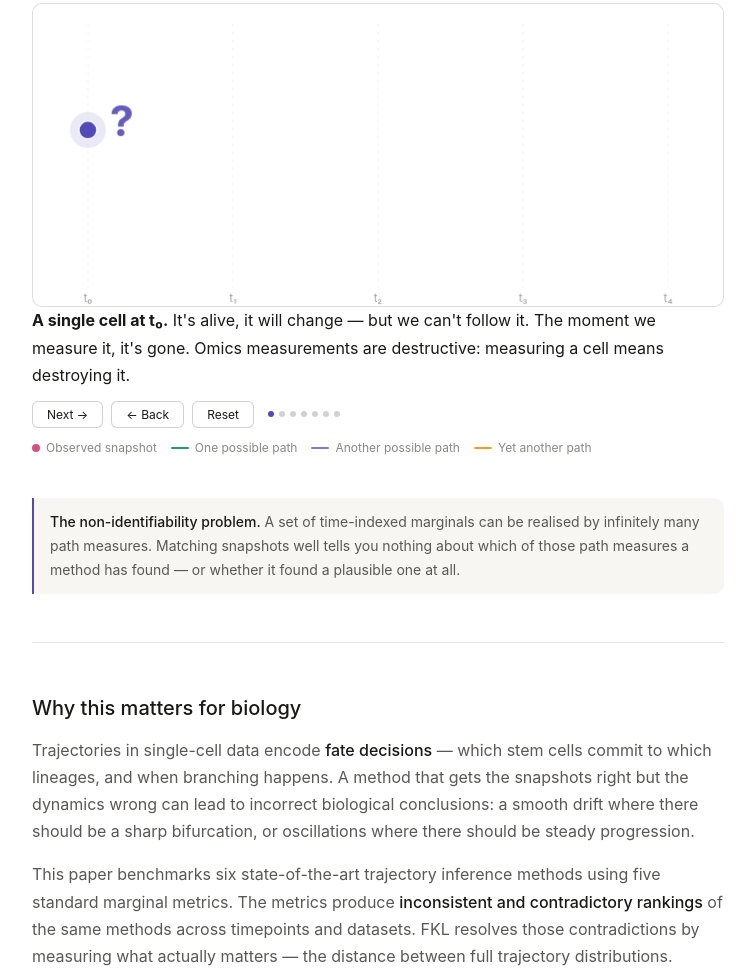
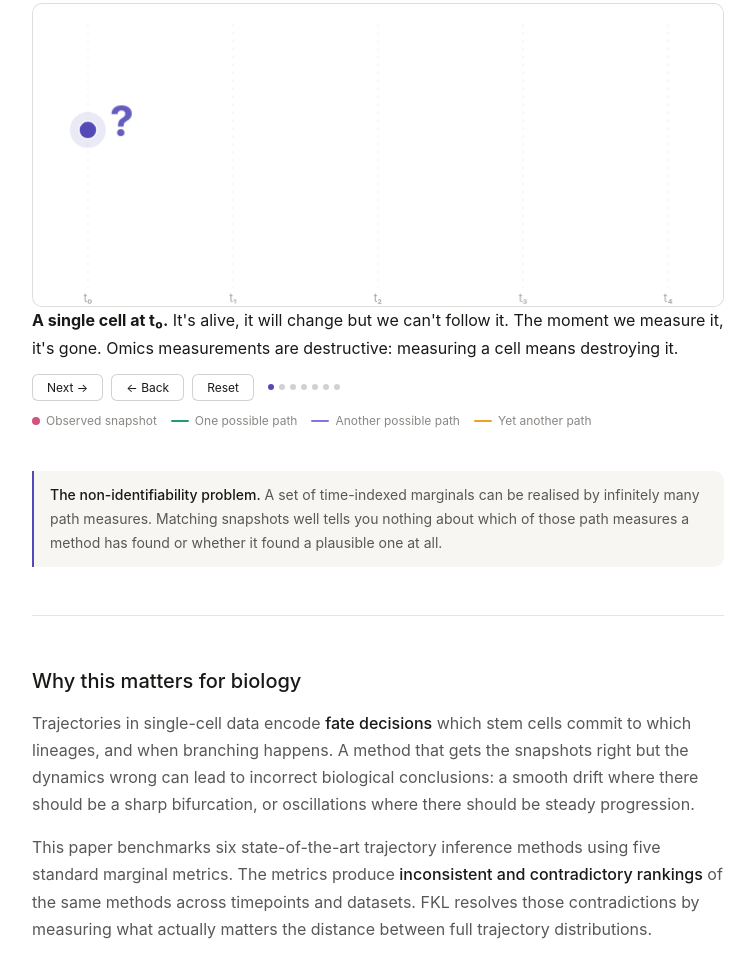
Before and after one commit to 88saad88/functional_entropy, a plain HTML site: page index.html in a window 1280 px wide. Shown: the part 929-1903 px from the top of the page, without its empty margins (262-1017 px from the left). Drawn offline with Linux system fonts and the light colour scheme.

Commit message:
Fix title and improve text clarity in index.html

```diff
--- a/index.html
+++ b/index.html
@@ -3,7 +3,7 @@
 <head>
   <meta charset="UTF-8" />
   <meta name="viewport" content="width=device-width, initial-scale=1.0" />
-  <title>FKL — Measuring Trajectory Inference</title>
+  <title>FKL Measuring Trajectory Inference</title>
   <link rel="stylesheet" href="style.css" />
 </head>
 <body>
@@ -20,13 +20,13 @@
   <h1>Same snapshots. Completely different stories.</h1>
   <p class="lead">
     In single-cell biology, measuring a cell destroys it. All we ever see are
-    frozen cross-sections — independent samples at a handful of timepoints.
+    frozen cross-sections independent samples at a handful of timepoints.
     The standard way to evaluate trajectory inference methods is to check how
     well they reproduce those snapshots. But that test is blind to something
     fundamental: <em>how the cells actually moved.</em>
   </p>
   <p class="lead">
-    FKL — functional KL divergence — is the first practical metric that
+    FKL functional KL divergence is the first practical metric that
     operates on full trajectory distributions rather than marginals.
   </p>
 </div>
@@ -38,7 +38,7 @@
   <h2>Why current metrics miss the point</h2>
   <p>
     The animation below shows the core problem. Three trajectory methods all
-    reproduce the same five snapshots with nearly identical scores —
+    reproduce the same five snapshots with nearly identical scores
     yet their implied dynamics are completely different.
     Step through it to see why marginal metrics can't tell them apart.
   </p>
@@ -68,7 +68,7 @@
   <div class="callout">
     <strong>The non-identifiability problem.</strong> A set of time-indexed marginals
     can be realised by infinitely many path measures. Matching snapshots well
-    tells you nothing about which of those path measures a method has found —
+    tells you nothing about which of those path measures a method has found
     or whether it found a plausible one at all.
   </div>
 
@@ -76,7 +76,7 @@
 
   <h2>Why this matters for biology</h2>
   <p>
-    Trajectories in single-cell data encode <strong>fate decisions</strong> —
+    Trajectories in single-cell data encode <strong>fate decisions</strong>
     which stem cells commit to which lineages, and when branching happens.
     A method that gets the snapshots right but the dynamics wrong can lead to
     incorrect biological conclusions: a smooth drift where there should be
@@ -87,7 +87,7 @@
     using five standard marginal metrics. The metrics produce
     <strong>inconsistent and contradictory rankings</strong> of the same methods
     across timepoints and datasets. FKL resolves those contradictions by
-    measuring what actually matters — the distance between full trajectory distributions.
+    measuring what actually matters the distance between full trajectory distributions.
   </p>
 
   <div style="margin-top:2.5rem;">
@@ -189,18 +189,18 @@ function roundRect(cx,x,y,w,h,r){
 
 const SCENES = [
   {
-    cap:`<strong>A single cell at t₀.</strong> It's alive, it will change — but we can't follow it. The moment we measure it, it's gone. Omics measurements are destructive: measuring a cell means destroying it.`,
+    cap:`<strong>A single cell at t₀.</strong> It's alive, it will change but we can't follow it. The moment we measure it, it's gone. Omics measurements are destructive: measuring a cell means destroying it.`,
     draw(){ ctx.clearRect(0,0,W,H); ctx.fillStyle=bgc(); ctx.fillRect(0,0,W,H); drawGrid(); drawSingleCell(); }
   },
   {
-    cap:`<strong>Which path did it take?</strong> The cell will move through gene-expression space — but without continuous tracking, we have no idea which trajectory it followed.`,
+    cap:`<strong>Which path did it take?</strong> The cell will move through gene-expression space but without continuous tracking, we have no idea which trajectory it followed.`,
     draw(){
       ctx.clearRect(0,0,W,H); ctx.fillStyle=bgc(); ctx.fillRect(0,0,W,H); drawGrid();
       PATHS.forEach(p=>drawPath(p,0.15)); drawSingleCell();
     }
   },
   {
-    cap:`<strong>We take a snapshot at t₁.</strong> We sacrifice a fresh batch of cells and measure where they are — one frozen moment. This constrains the trajectory somewhat, but only at that instant.`,
+    cap:`<strong>We take a snapshot at t₁.</strong> We sacrifice a fresh batch of cells and measure where they are one frozen moment. This constrains the trajectory somewhat, but only at that instant.`,
     draw(){
       ctx.clearRect(0,0,W,H); ctx.fillStyle=bgc(); ctx.fillRect(0,0,W,H); drawGrid();
       drawSingleCell(); drawSnap(0.25,true);
@@ -209,7 +209,7 @@ const SCENES = [
     }
   },
   {
-    cap:`Does one snapshot constrain the path? Somewhat — but <strong>many different trajectories still pass through that same point.</strong> The snapshot tells us where; it doesn't tell us how.`,
+    cap:`Does one snapshot constrain the path? Somewhat but <strong>many different trajectories still pass through that same point.</strong> The snapshot tells us where; it doesn't tell us how.`,
     draw(){
       ctx.clearRect(0,0,W,H); ctx.fillStyle=bgc(); ctx.fillRect(0,0,W,H); drawGrid();
       PATHS.forEach(p=>{ ctx.save(); ctx.beginPath(); ctx.rect(0,0,PAD+0.27*(W-2*PAD),H); ctx.clip(); drawPath(p,0.55); ctx.restore(); });
@@ -217,7 +217,7 @@ const SCENES = [
     }
   },
   {
-    cap:`<strong>More snapshots at t₂ and t₃.</strong> Each new timepoint costs more cells. Each one narrows things down — but only at that instant. What happens <em>between</em> snapshots remains invisible.`,
+    cap:`<strong>More snapshots at t₂ and t₃.</strong> Each new timepoint costs more cells. Each one narrows things down but only at that instant. What happens <em>between</em> snapshots remains invisible.`,
     draw(){
       ctx.clearRect(0,0,W,H); ctx.fillStyle=bgc(); ctx.fillRect(0,0,W,H); drawGrid();
       PATHS.forEach(p=>{ ctx.save(); ctx.beginPath(); ctx.rect(0,0,PAD+0.77*(W-2*PAD),H); ctx.clip(); drawPath(p,0.55); ctx.restore(); });
@@ -225,7 +225,7 @@ const SCENES = [
     }
   },
   {
-    cap:`<strong>Even with all five snapshots, the path is still ambiguous.</strong> Every coloured line passes through every pink dot — yet they describe completely different dynamics. This is called non-identifiability: the marginals don't determine the path measure.`,
+    cap:`<strong>Even with all five snapshots, the path is still ambiguous.</strong> Every coloured line passes through every pink dot yet they describe completely different dynamics. This is called non-identifiability: the marginals don't determine the path measure.`,
     draw(){
       ctx.clearRect(0,0,W,H); ctx.fillStyle=bgc(); ctx.fillRect(0,0,W,H); drawGrid();
       PATHS.forEach(p=>drawPath(p,0.7)); SNAP_T.forEach(t=>drawSnap(t)); drawSingleCell();
@@ -240,7 +240,7 @@ const SCENES = [
     }
   },
   {
-    cap:`<strong>Marginal metrics score all three paths identically.</strong> They check "do simulated cells land near the pink dots?" — not how they got there. This is why path-space evaluation matters. FKL measures the distance between the full distributions over trajectories.`,
+    cap:`<strong>Marginal metrics score all three paths identically.</strong> They check "do simulated cells land near the pink dots?" not how they got there. This is why path-space evaluation matters. FKL measures the distance between the full distributions over trajectories.`,
     draw(){
       ctx.clearRect(0,0,W,H); ctx.fillStyle=bgc(); ctx.fillRect(0,0,W,H); drawGrid();
       PATHS.forEach(p=>drawPath(p,0.7)); SNAP_T.forEach(t=>drawSnap(t)); drawSingleCell();
@@ -249,7 +249,7 @@ const SCENES = [
       ctx.strokeStyle=dark()?'rgba(255,255,255,0.12)':'rgba(0,0,0,0.10)'; ctx.lineWidth=0.5;
       roundRect(ctx,bx-bw,by,bw,bh,8); ctx.fill(); ctx.stroke();
       ctx.font='11px -apple-system,sans-serif'; ctx.fillStyle=tc(); ctx.textAlign='center';
-      ctx.fillText('Marginal W₂ score — all methods',bx-bw/2,by+17);
+      ctx.fillText('Marginal W₂ score all methods',bx-bw/2,by+17);
       ctx.font='500 12px -apple-system,sans-serif';
       [[PATHS[0].col,'1: 0.18'],[PATHS[1].col,'2: 0.17'],[PATHS[2].col,'3: 0.18']].forEach(([col,lbl],i)=>{
         ctx.fillStyle=col; ctx.fillText(lbl,bx-bw*(0.75-i*0.25),by+38);
```
